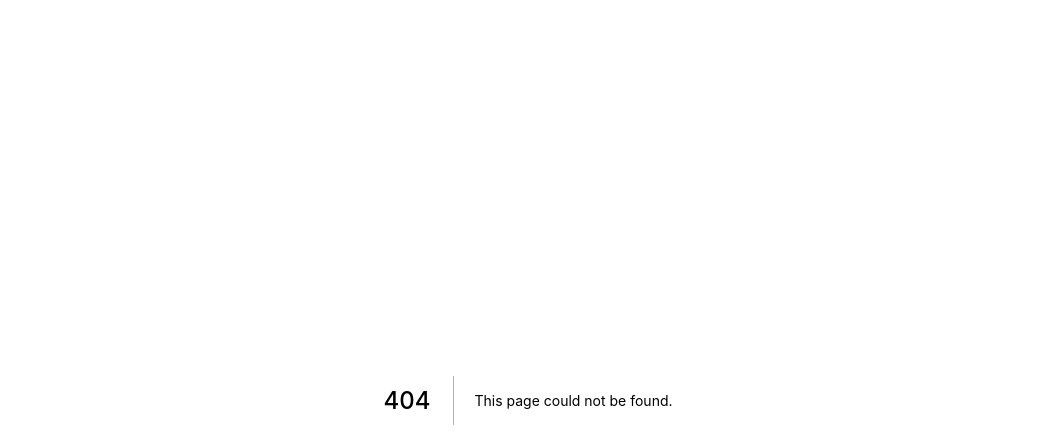
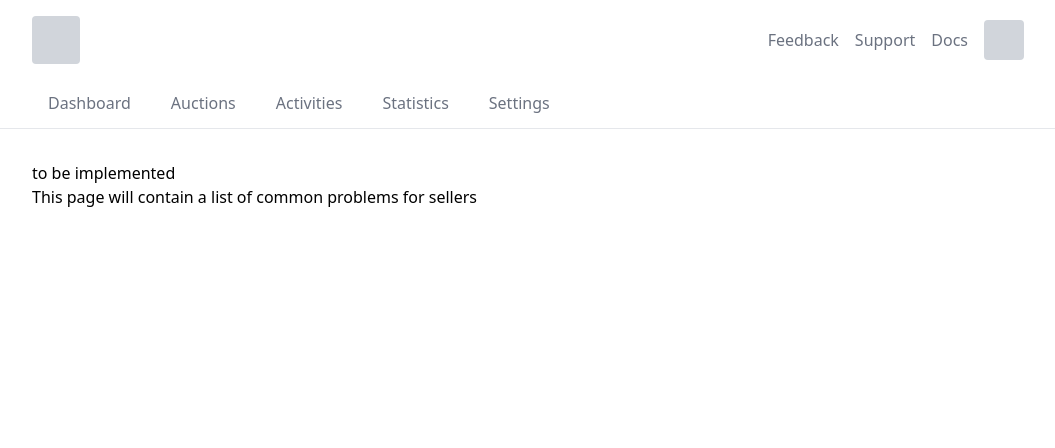
Before and after one commit to alexrohleder/auctioner, a Next.js app: page /support in a window 1280 px wide. Before the commit this address had no page. Shown: the top 448 px of the page, without its empty margins (112-1167 px from the left). Built offline with nearby package versions, Linux system fonts and the light colour scheme.

Commit message:
add pages for all links

```diff
--- a/src/components/LayoutHeader.tsx
+++ b/src/components/LayoutHeader.tsx
@@ -15,12 +15,16 @@ function LayoutHeader() {
             <div className="hover:text-black text-gray-500 cursor-pointer">
               Feedback
             </div>
-            <div className="hover:text-black text-gray-500 cursor-pointer">
-              Support
-            </div>
-            <div className="hover:text-black text-gray-500 cursor-pointer">
-              Docs
-            </div>
+            <Link href="/support">
+              <a className="hover:text-black text-gray-500 cursor-pointer">
+                Support
+              </a>
+            </Link>
+            <Link href="/docs">
+              <a className="hover:text-black text-gray-500 cursor-pointer">
+                Docs
+              </a>
+            </Link>
             <div className="w-10 h-10 bg-gray-300 rounded" />
           </div>
         </div>
--- /dev/null
+++ b/src/pages/activities.tsx
@@ -0,0 +1,14 @@
+import Layout from "../components/Layout";
+
+function Activities() {
+  return (
+    <Layout title="Activities">
+      <div className="custom-container py-8">
+        <p>to be implemented</p>
+        <p>list of bids, and what more?</p>
+      </div>
+    </Layout>
+  );
+}
+
+export default Activities;
--- /dev/null
+++ b/src/pages/auctions/index.tsx
@@ -0,0 +1,18 @@
+import Layout from "../../components/Layout";
+
+function Auctions() {
+  return (
+    <Layout title="Auctions">
+      <div className="custom-container py-8">
+        <input
+          type="search"
+          className="w-full"
+          placeholder="Search auctions..."
+          autoFocus
+        />
+      </div>
+    </Layout>
+  );
+}
+
+export default Auctions;
--- /dev/null
+++ b/src/pages/docs.tsx
@@ -0,0 +1,14 @@
+import Layout from "../components/Layout";
+
+function Docs() {
+  return (
+    <Layout title="Docs">
+      <div className="custom-container py-8">
+        <p>to be implemented</p>
+        <p>Technical documentation of our platform, including api</p>
+      </div>
+    </Layout>
+  );
+}
+
+export default Docs;
--- /dev/null
+++ b/src/pages/settings.tsx
@@ -0,0 +1,14 @@
+import Layout from "../components/Layout";
+
+function Settings() {
+  return (
+    <Layout title="Settings">
+      <div className="custom-container py-8">
+        <p>to be implemented</p>
+        <p>Account related settings</p>
+      </div>
+    </Layout>
+  );
+}
+
+export default Settings;
--- /dev/null
+++ b/src/pages/statistics.tsx
@@ -0,0 +1,14 @@
+import Layout from "../components/Layout";
+
+function Statistics() {
+  return (
+    <Layout title="Statistics">
+      <div className="custom-container py-8">
+        <p>to be implemented</p>
+        <p>will contains number of views, convertion, profits and so on</p>
+      </div>
+    </Layout>
+  );
+}
+
+export default Statistics;
--- /dev/null
+++ b/src/pages/support.tsx
@@ -0,0 +1,14 @@
+import Layout from "../components/Layout";
+
+function Support() {
+  return (
+    <Layout title="Support">
+      <div className="custom-container py-8">
+        <p>to be implemented</p>
+        <p>This page will contain a list of common problems for sellers</p>
+      </div>
+    </Layout>
+  );
+}
+
+export default Support;
```
